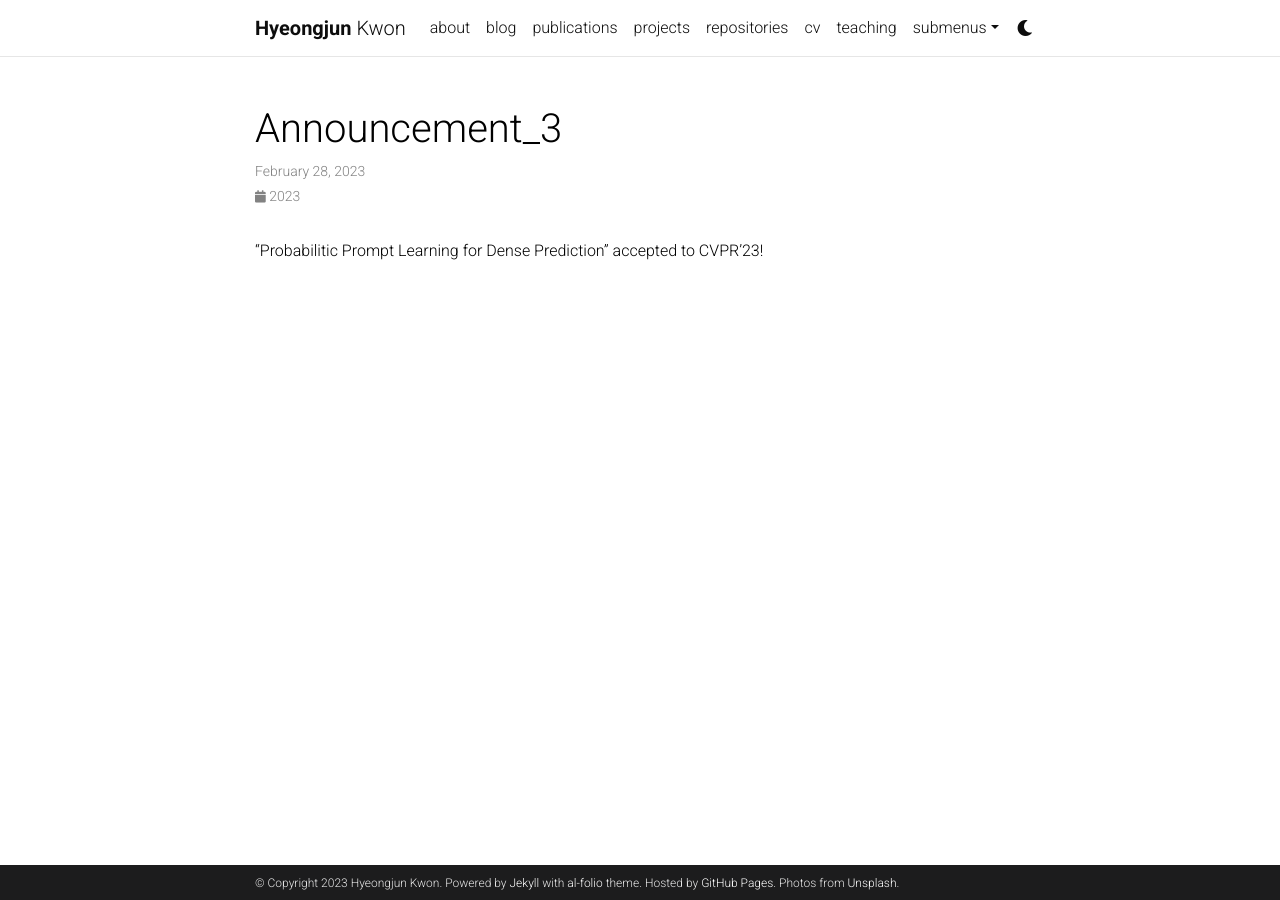
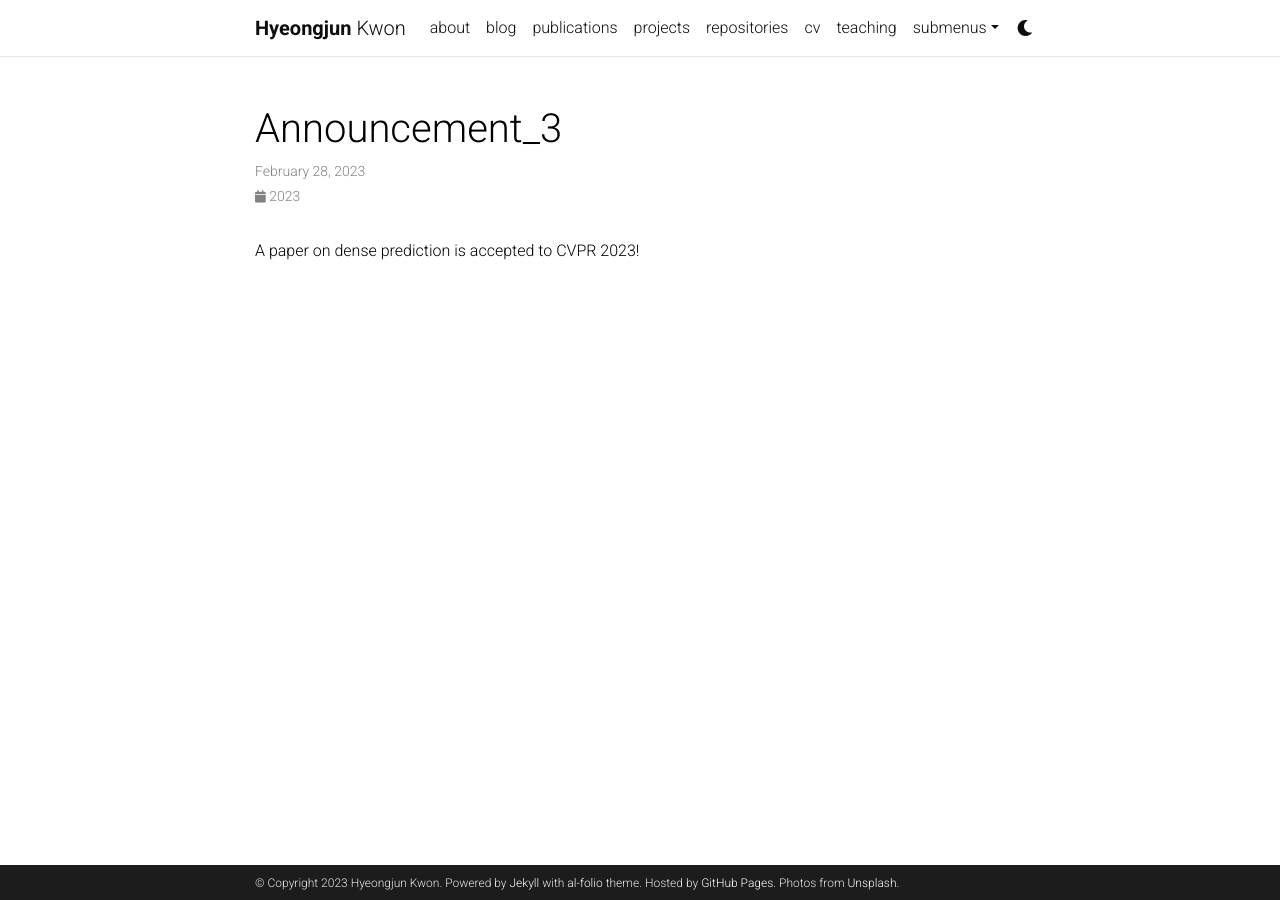
Before and after one commit to kwonjunn01/kwonjunn01.github.io, a Jekyll site: the page built from _news/announcement_3.md, in a window 1280 px wide. Built offline with Jekyll 4.4.1, drawn with Linux system fonts in a browser that asks for light colours; comment, search, counter and statistics services are not loaded; a style sheet for code colours, icons or effects is not loaded.

Commit message:
Update announcement_3.md

```diff
--- a/_news/announcement_3.md
+++ b/_news/announcement_3.md
@@ -5,4 +5,4 @@ inline: true
 related_posts: false
 ---
 
-"Probabilitic Prompt Learning for Dense Prediction" accepted to CVPR'23!
+A paper on dense prediction is accepted to CVPR 2023!
```
